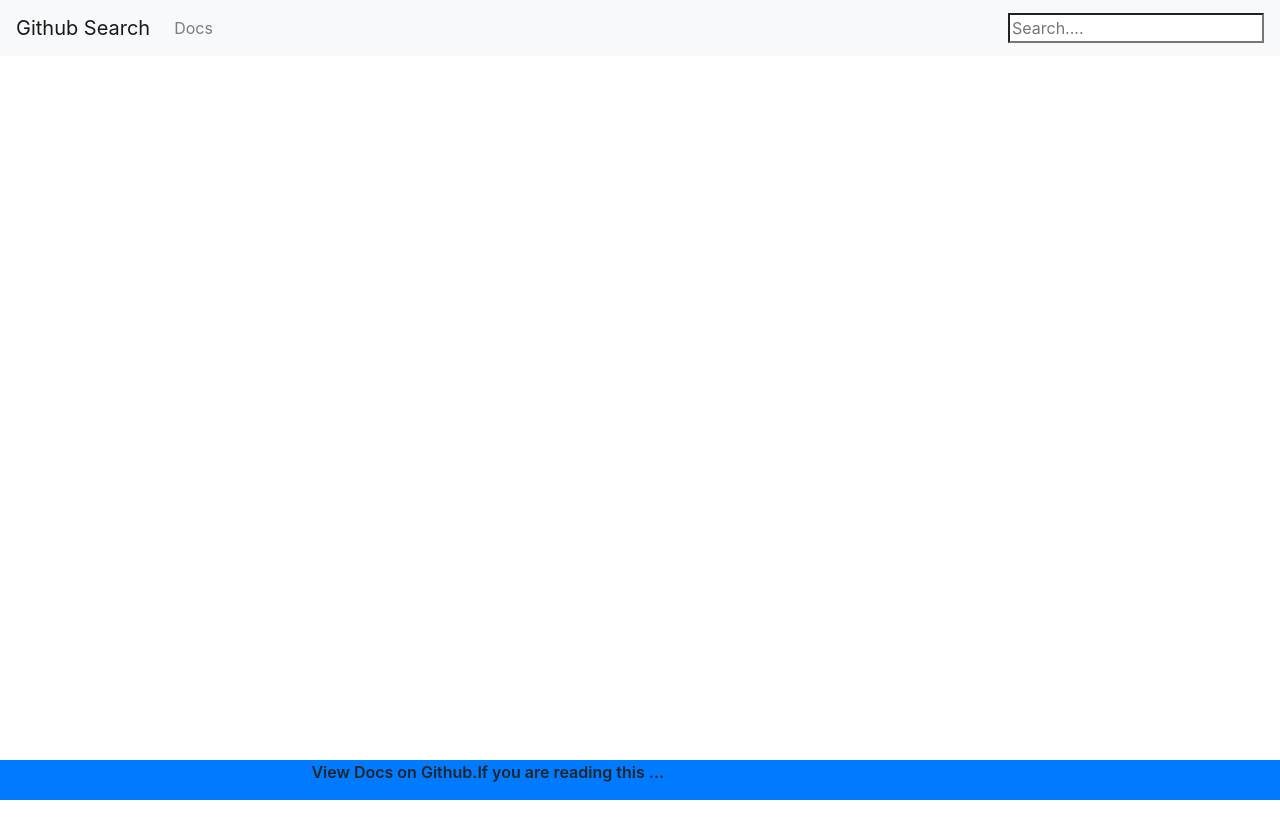
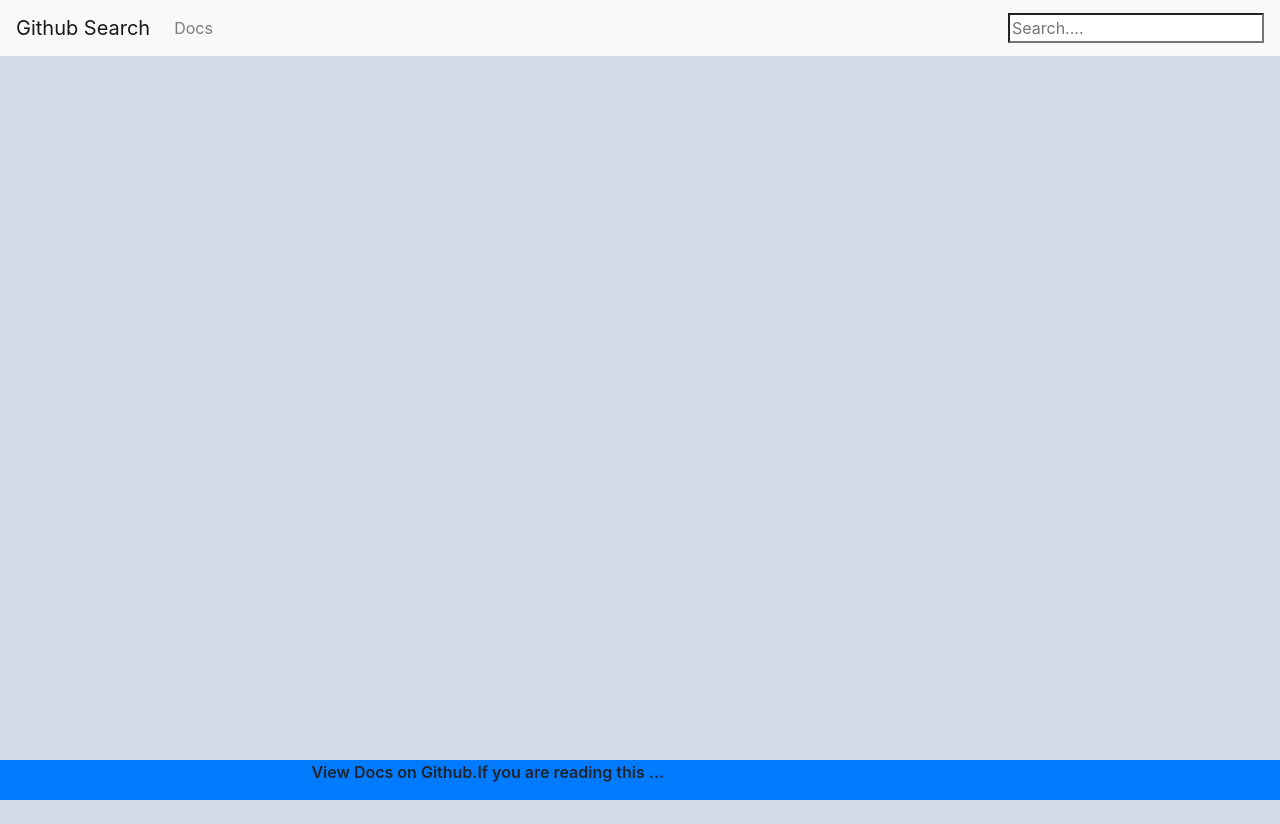
Before and after one commit to Nerajno/GitHubPractice, a React (Create React App) app: page / in a window 1280 px wide. Before the commit the page ends 800 px from the top, so only its background shows below. Built offline with nearby package versions, Linux system fonts and the light colour scheme.

Commit message:
styling began

```diff
--- a/src/App.js
+++ b/src/App.js
@@ -39,7 +39,7 @@ function App(){
   return (
     <div className="App">
        <div className="main-container">
-       <Navbar bg="light" expand="lg">
+       <Navbar bg="light" expand="lg" className="fixed-top">
         <Navbar.Brand href="#home">Github Search</Navbar.Brand>
         <Navbar.Toggle aria-controls="basic-navbar-nav" />
         <Navbar.Collapse id="basic-navbar-nav">
@@ -59,7 +59,7 @@ function App(){
       </Navbar>
       <div className="resultContainer">
        {users.length > 0 &&
-          users.slice(0,1000).map((user) => <Card key={user.id} {...user} />)}
+          users.slice(0,100).map((user) => <Card key={user.id} {...user} />)}
       </div>
       <Footer />
        </div>
--- a/src/Components/Card.js
+++ b/src/Components/Card.js
@@ -2,7 +2,7 @@ import React from 'react';
 import { Card } from 'react-bootstrap';
 
 const UserCard = props => {
-
+    console.log(props);
 const {login, url} = props;
 
   return (
--- a/src/Components/Footer.js
+++ b/src/Components/Footer.js
@@ -1,7 +1,7 @@
 import React from 'react'
 
 const Footer = () => (
-    <div className="footer">
+    <div className="footer fixed-bottom">
         <p>View Docs on Github.</p>
         <p>If you are reading this ... <a href="https://twitter.com/nerajno" target="_blank" rel="noopener noreferrer">
             Send feedback or follow me on Twitter.</a></p>
--- a/src/index.css
+++ b/src/index.css
@@ -13,11 +13,13 @@ code {
 }
 
 .main-container {
-  background-color:#007bff;
+  background-color:#d3dde7;
+  background-repeat: no-repeat;
+  background-size: 100vh;
+
 }
 
 .footer {
-  margin-top: 0.8rem;
   background-color: #007bff;
   bottom: 0;
   left: 0;
@@ -29,3 +31,16 @@ code {
   text-decoration: none;
   position: absolute;
 }
+
+.resultContainer {
+  margin: auto;
+  width: 80vw;
+  height: 100vh;
+  margin-top: 3vh;
+  /* display: flex; */
+}
+
+.card {
+  padding-bottom: 2vh;
+
+}
```
Also changed, not shown: 1 other file (tests, documents, lock files or other folders).
